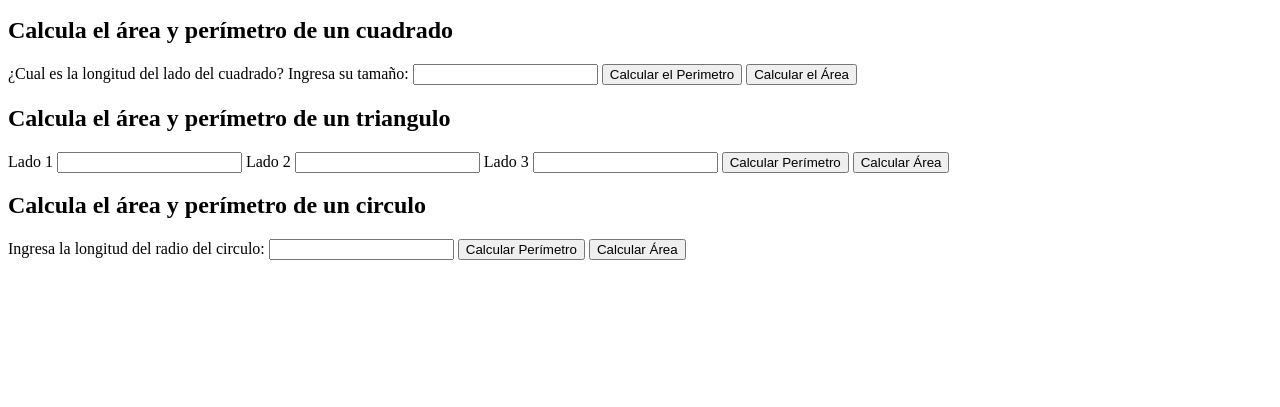
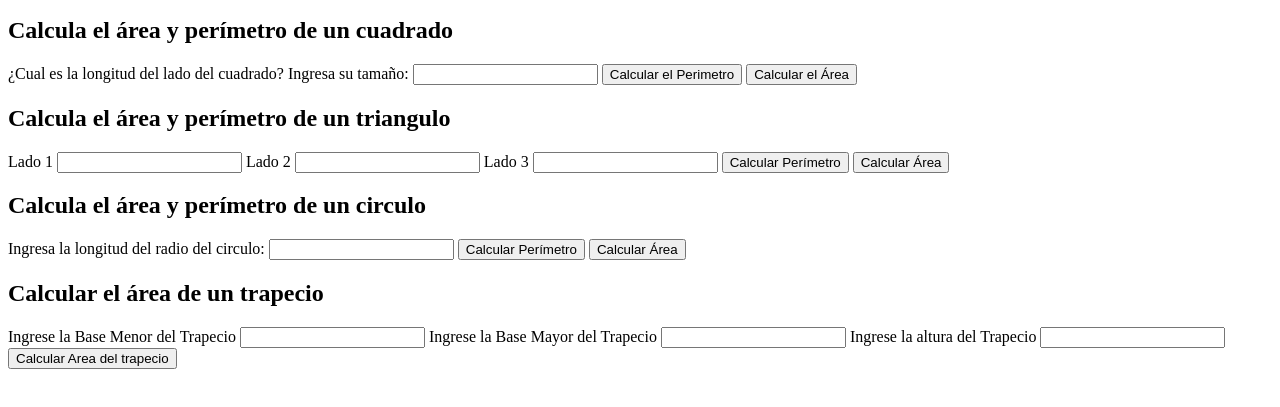
Before and after one commit to dbsalazarr/practicas_javascript, a plain HTML site: page figuras/figuras.html in a window 1280 px wide. Shown: the part 101-508 px from the top of the page. Drawn offline with Linux system fonts and the light colour scheme.

Commit message:
HTML trapecio terminado

```diff
--- a/figuras/figuras.html
+++ b/figuras/figuras.html
@@ -45,6 +45,19 @@
             <button type="button" id="btnAreaCirculo">Calcular Área</button>
         </form>
     </section>
+    <section>
+        <h2>Calcular el área de un trapecio</h2>
+        <form action="">
+            <label for="txtBaseMenor">Ingrese la Base Menor del Trapecio</label>
+            <input type="number" id="txtBaseMenor">
+            <label for="txtBaseMayor">Ingrese la Base Mayor del Trapecio</label>
+            <input type="number" id="txtBaseMayor">
+            <label for="txtAltura">Ingrese la altura del Trapecio</label>
+            <input type="number" id="txtAltura">
+
+            <button type="button" id="btnAreaTrapecio">Calcular Area del trapecio</button>
+        </form>
+    </section>
     <label for="" id="lblResultado"></label>
     <script src="./js/figuras.js"></script>
 </body>
--- a/figuras/js/figuras.js
+++ b/figuras/js/figuras.js
@@ -104,7 +104,9 @@ function areaCirculo(){
 eventosButtons("btnPerCirculo", perimetroCirculo)
 eventosButtons("btnAreaCirculo", areaCirculo)
 
-// Trapecio
+/*
+    TRAPECIO
+*/
 let baseMayor, baseMenor, altura
 baseMayor = 10
 baseMenor = 5
```
